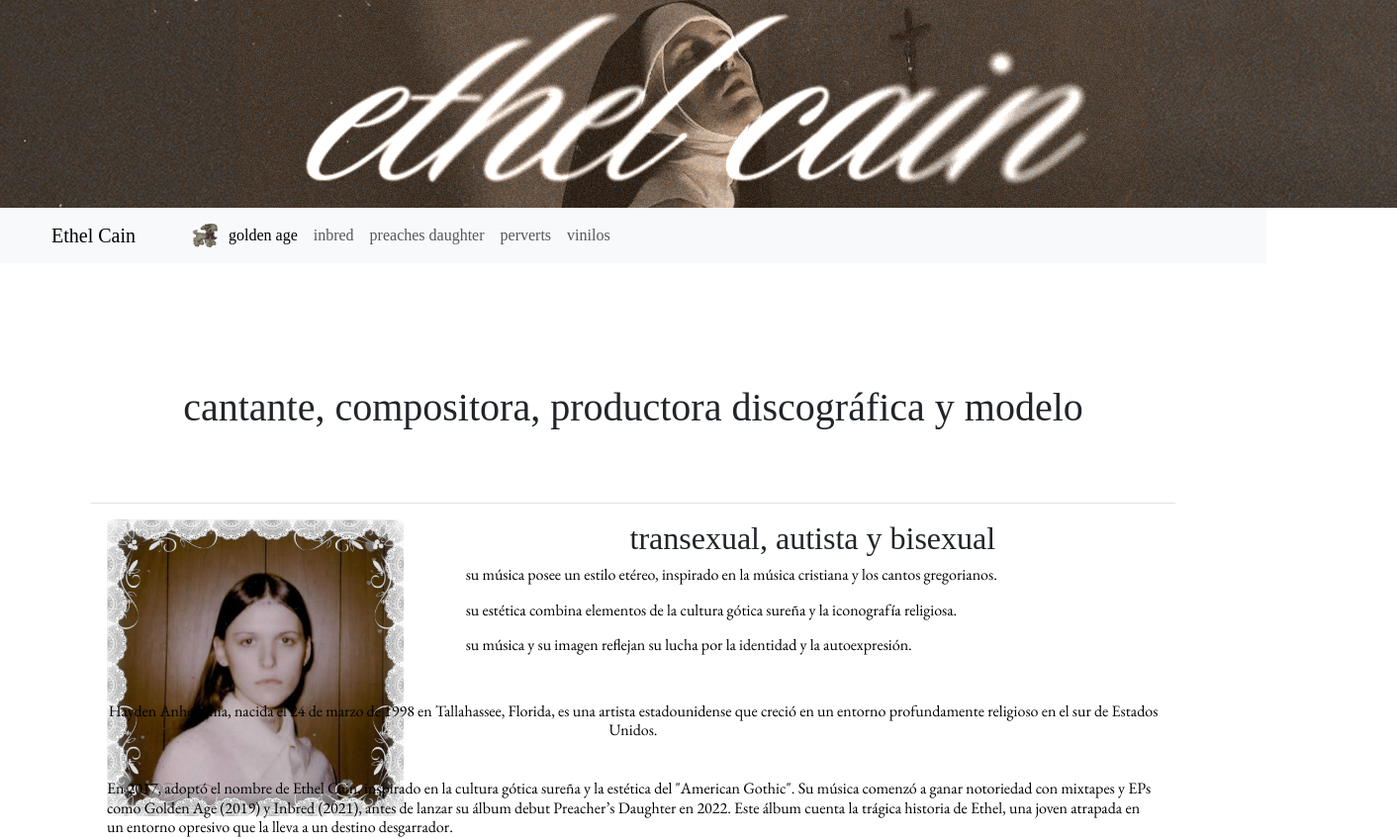
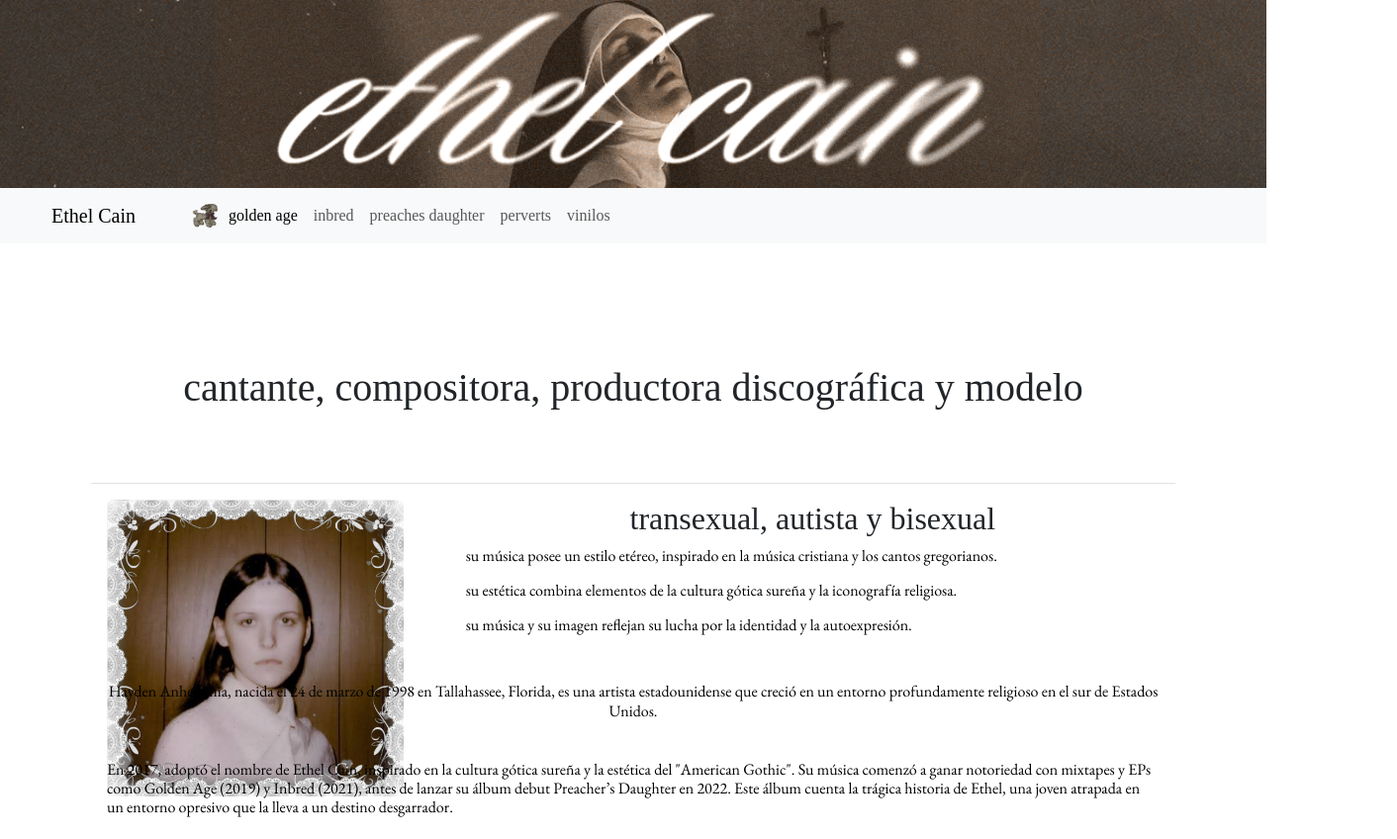
Before and after one commit to dianaatal/ethel-cain-web, a plain HTML site: page index.html in a window 1280 px wide. Shown: the top 848 px of the page at 99% size, 1412 px wide, since content can reach past the window. Drawn offline with nearby package versions, Linux system fonts and the light colour scheme; a web font is replaced by a local one.

Commit message:
reentrega

```diff
--- a/css/estilos.css
+++ b/css/estilos.css
@@ -24,8 +24,7 @@ body {
 }
 
 .logotop {
-    img-fluid w-100 h-100
-}
+    width: auto;}
 
 
 main .texto {
--- a/index.html
+++ b/index.html
@@ -17,7 +17,7 @@
 
 
     <header>
- <img src="./assets/images/ethel cain.png" alt="separador ethel cain divider" class="logotop">
+ <img src="./assets/images/ethel cain.png" alt="separador ethel cain divider" class="img-fluid">
 
  <!-- <img src="./assets/images/bichito_coso.png" width="120" height="120" alt="ovejita malevola">  intenté integrar esta imagen en el medio del navbar y el divider superior que funciona como título de la web pero se me complicaba u.u -->
 
```
